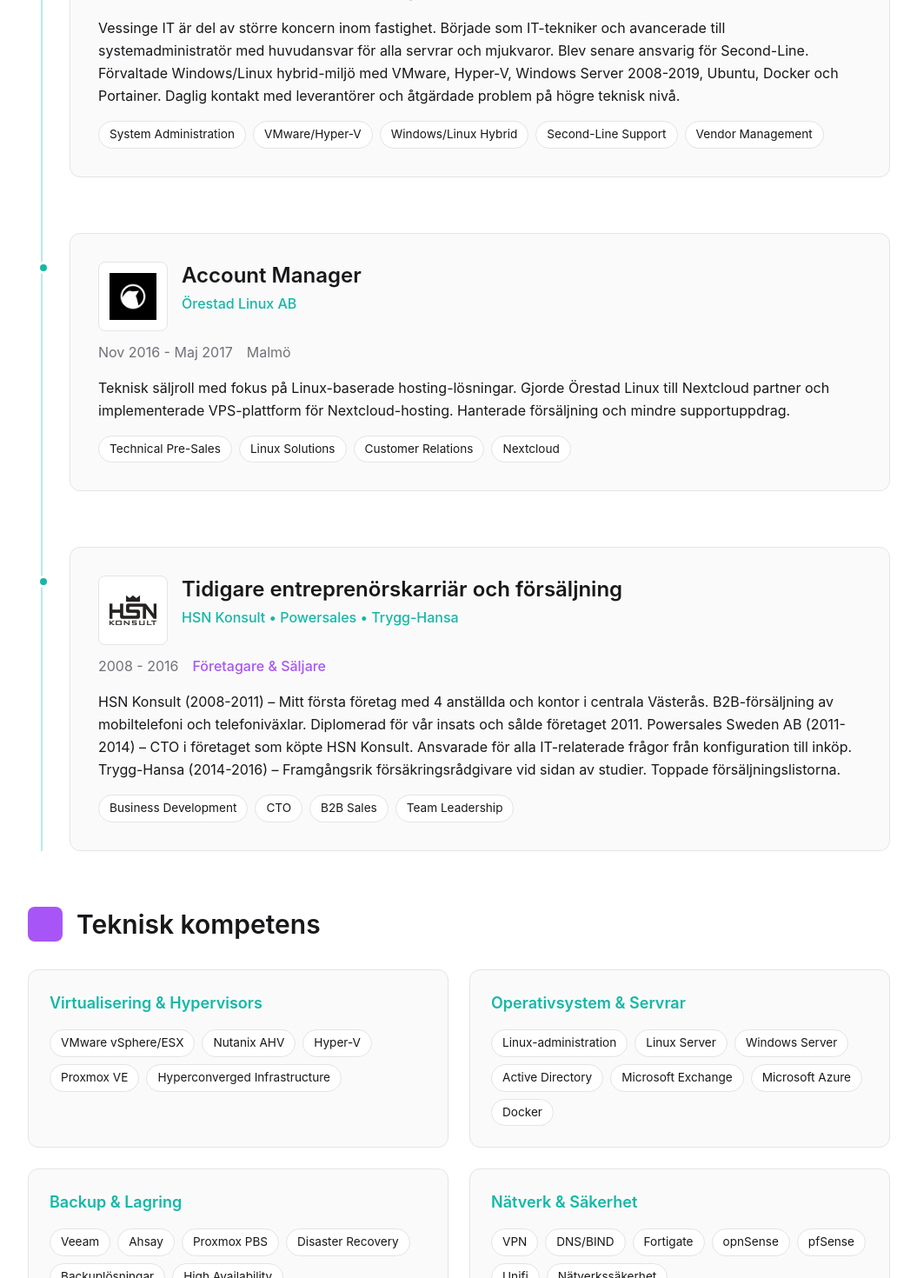
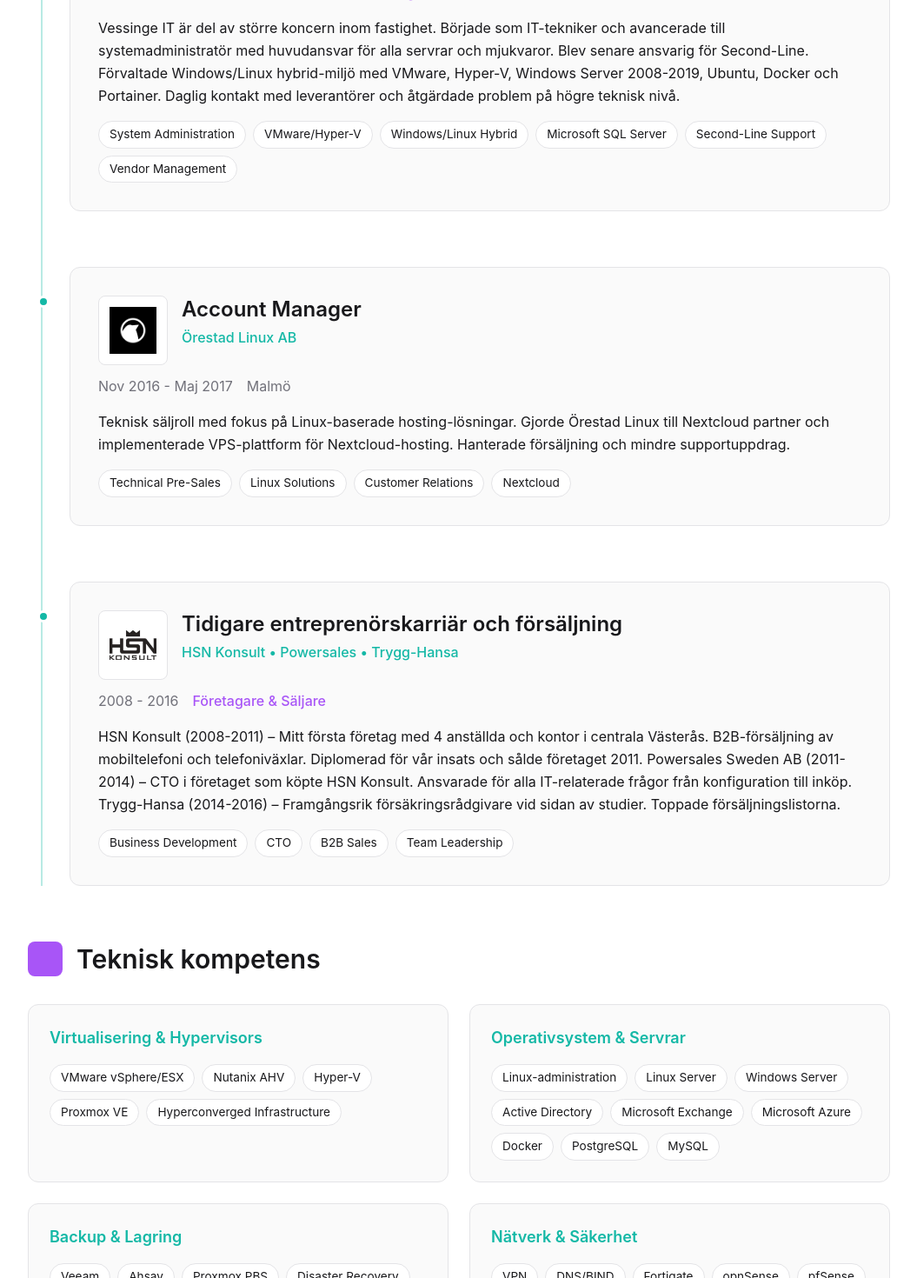
Before and after one commit to enoch85/enoch85.github.io, a Next.js app: page / in a window 1280 px wide. Shown: the part 2580-4050 px from the top of the page at 87% size, without its empty margins (112-1167 px from the left). Built offline with nearby package versions, Linux system fonts and the light colour scheme.

Commit message:
more changes!

```diff
--- a/components/Experience.tsx
+++ b/components/Experience.tsx
@@ -107,7 +107,7 @@
       location: 'Malmö',
       highlight: 'Karriärutveckling',
       description: 'Vessinge IT är del av större koncern inom fastighet. Började som IT-tekniker och avancerade till systemadministratör med huvudansvar för alla servrar och mjukvaror. Blev senare ansvarig för Second-Line. Förvaltade Windows/Linux hybrid-miljö med VMware, Hyper-V, Windows Server 2008-2019, Ubuntu, Docker och Portainer. Daglig kontakt med leverantörer och åtgärdade problem på högre teknisk nivå.',
-      skills: ['System Administration', 'VMware/Hyper-V', 'Windows/Linux Hybrid', 'Second-Line Support', 'Vendor Management'],
+      skills: ['System Administration', 'VMware/Hyper-V', 'Windows/Linux Hybrid', 'Microsoft SQL Server', 'Second-Line Support', 'Vendor Management'],
       logo: '/vessinge-logo.png',
       logoAlt: 'Vessinge IT',
     },
--- a/components/Skills.tsx
+++ b/components/Skills.tsx
@@ -30,7 +30,7 @@
     },
     {
       title: 'Operativsystem & Servrar',
-      skills: ['Linux-administration', 'Linux Server', 'Windows Server', 'Active Directory', 'Microsoft Exchange', 'Microsoft Azure', 'Docker'],
+      skills: ['Linux-administration', 'Linux Server', 'Windows Server', 'Active Directory', 'Microsoft Exchange', 'Microsoft Azure', 'Docker', 'PostgreSQL', 'MySQL'],
     },
     {
       title: 'Backup & Lagring',
```
